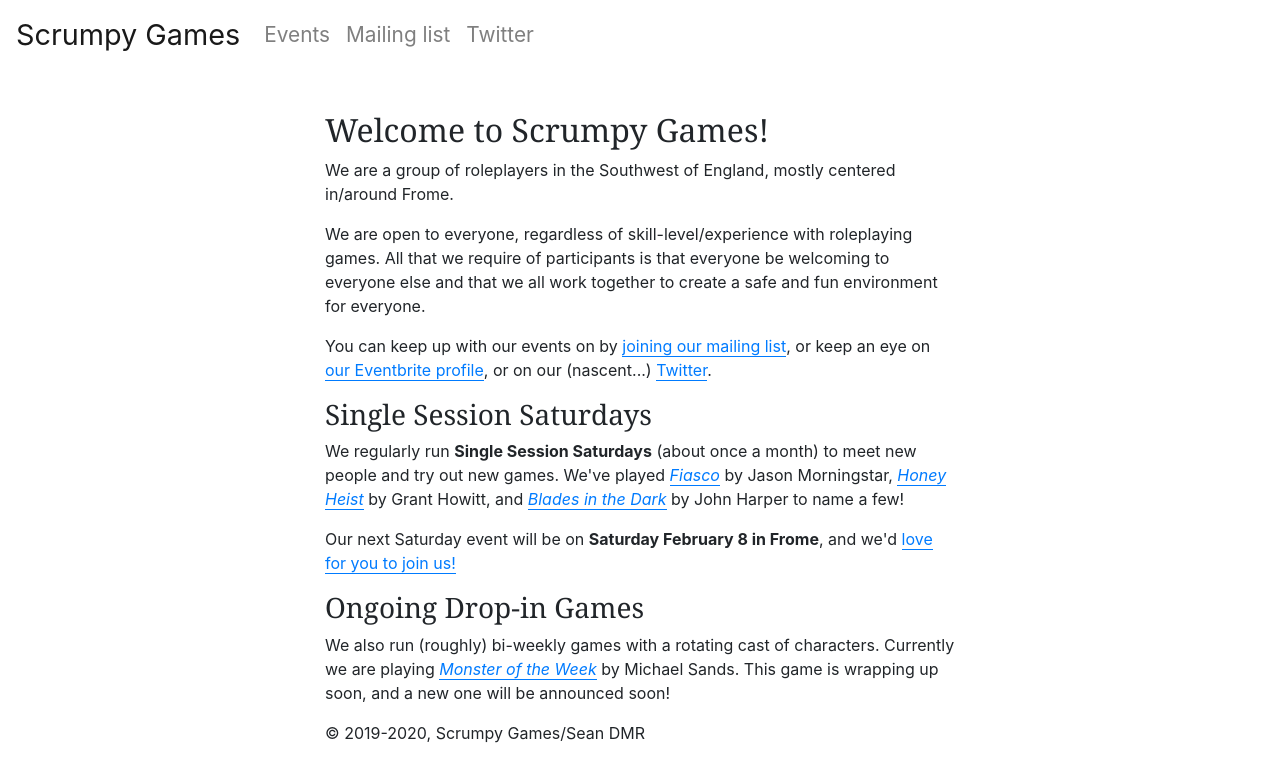
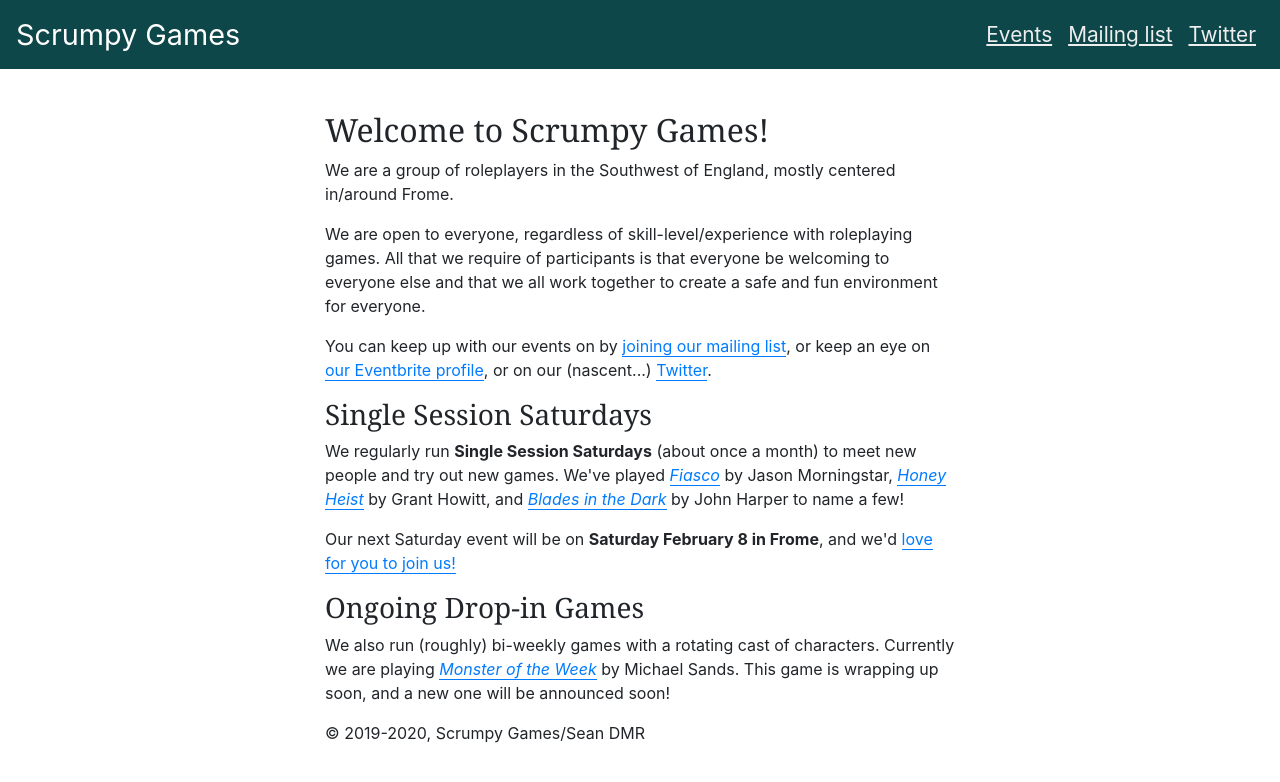
Before and after one commit to flyinggrizzly/scrumpy.games, a Gatsby site: page / in a window 1280 px wide. Built offline with nearby package versions, Linux system fonts and the light colour scheme; Gatsby itself is replaced by a stand-in of ours; some packages are replaced by stand-ins of ours.

Commit message:
Set up better nav styles

```diff
--- a/src/components/Layout.js
+++ b/src/components/Layout.js
@@ -9,18 +9,25 @@ class Layout extends React.Component {
     const { location, title, children, twitter, eventbriteProfile, mailingList } = this.props
     const rootPath = `${__PATH_PREFIX__}/`
 
+    const linkStyle = {
+      color: '#eee',
+      textDecoration: 'underline',
+      fontSize: '1.3em',
+      boxShadow: 'none'
+    }
+
     return (
       <React.Fragment>
-        <Navbar collapseOnSelect expand='md'>
-          <Navbar.Brand href="/" style={{ fontSize: '1.8em', boxShadow: 'none' }}>
+        <Navbar collapseOnSelect expand='md' variant='dark' style={{ background: '#0e4749' }}>
+          <Navbar.Brand href="/" style={{ fontSize: '1.8em', boxShadow: 'none', }}>
             Scrumpy Games
           </Navbar.Brand>
           <Navbar.Toggle aria-controls="responsive-navbar-nav" />
           <Navbar.Collapse id="responsive-navbar-nav" >
-            <Nav variant='pills'>
-              <Nav.Link href='/events' style={{ fontSize: '1.3em', boxShadow: 'none' }}>Events</Nav.Link>
-              <Nav.Link href={ mailingList } style={{ fontSize: '1.3em', boxShadow: 'none' }}>Mailing list</Nav.Link>
-              <Nav.Link href={ `https://twitter.com/${ twitter }` } style={{ fontSize: '1.3em', boxShadow: 'none' }}>Twitter</Nav.Link>
+            <Nav variant='pills' className='ml-auto'>
+              <Nav.Link href='/events' style={ linkStyle }>Events</Nav.Link>
+              <Nav.Link href={ mailingList } style={ linkStyle }>Mailing list</Nav.Link>
+              <Nav.Link href={ `https://twitter.com/${ twitter }` } style={ linkStyle }>Twitter</Nav.Link>
             </Nav>
           </Navbar.Collapse>
         </Navbar>
```
